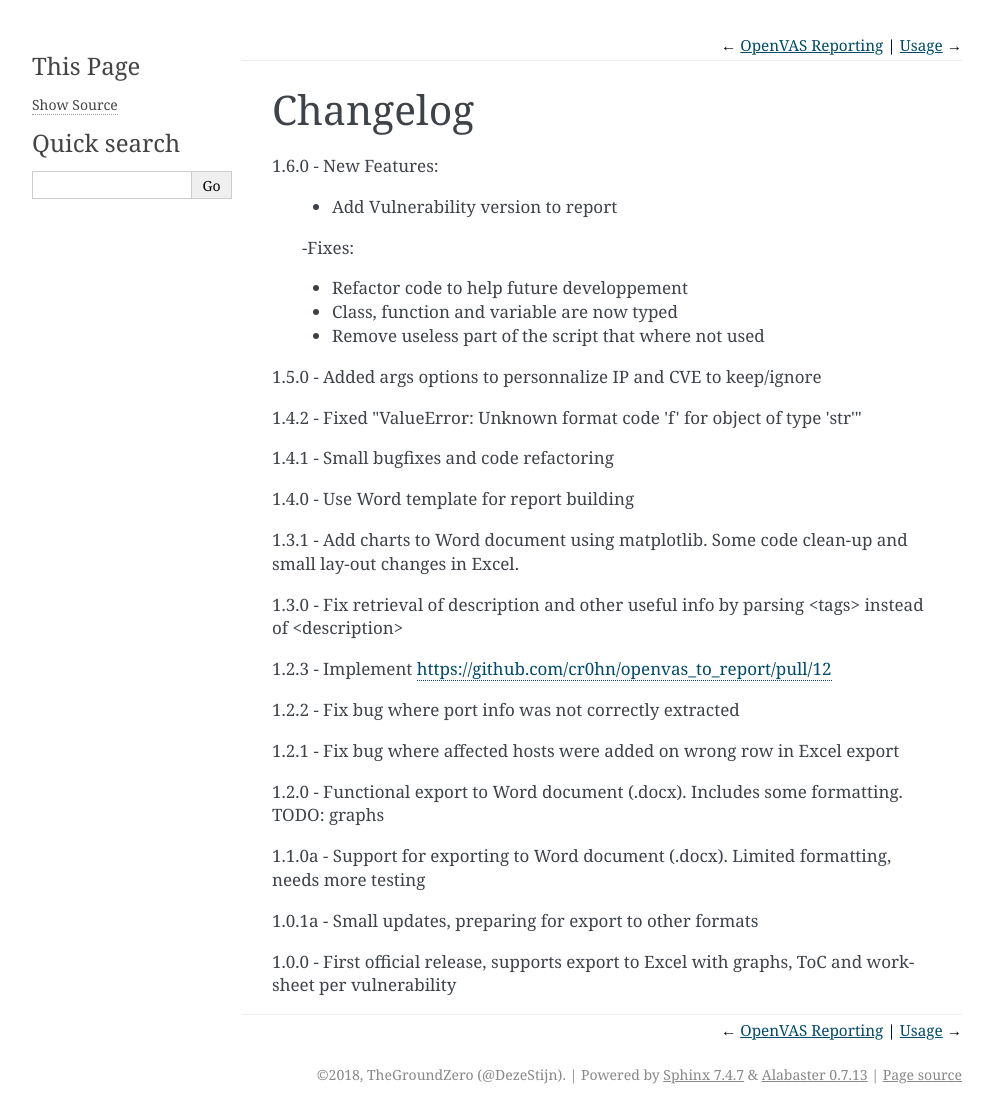
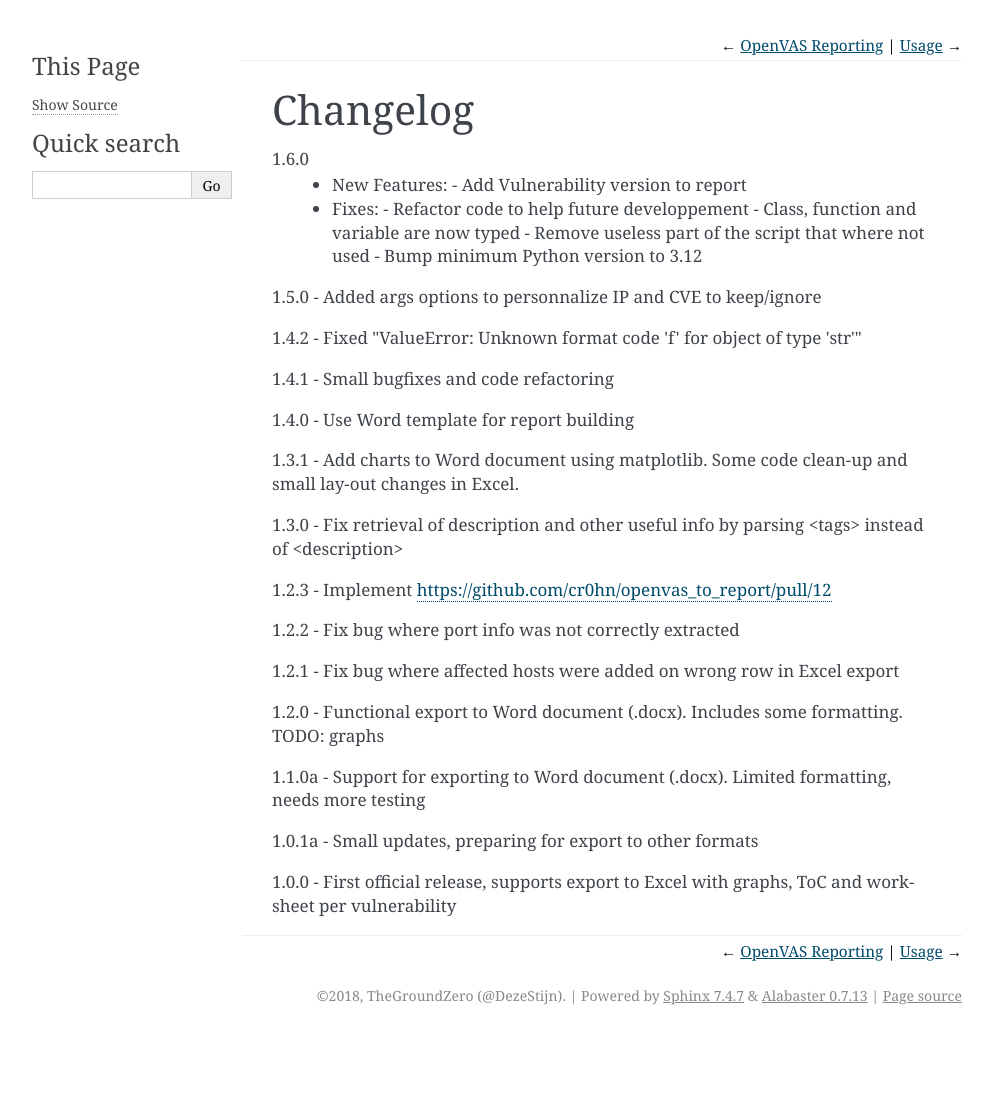
Before and after one commit to TheGroundZero/openvasreporting, a Sphinx documentation site: the page built from docs/changelog.rst, in a window 1280 px wide. Shown: the whole page, without its empty margins (148-1141 px from the left). Built offline with Sphinx 7.4.7, drawn with Linux system fonts in a browser that asks for light colours; after the commit the page ends 1035 px from its top, so only the background shows below that.

Commit message:
Bump python version to 3.12 to fix Pillow version requirement

```diff
--- a/docs/changelog.rst
+++ b/docs/changelog.rst
@@ -1,17 +1,15 @@
 Changelog
 =========
 
-1.6.0  - New Features:
+1.6.0
+       - New Features:
+         - Add Vulnerability version to report
 
-       - Add Vulnerability version to report
-
-       -Fixes:
-
-       - Refactor code to help future developpement
-
-       - Class, function and variable are now typed
-
-       - Remove useless part of the script that where not used
+       - Fixes:
+         - Refactor code to help future developpement
+         - Class, function and variable are now typed
+         - Remove useless part of the script that where not used
+         - Bump minimum Python version to 3.12
 
 1.5.0  - Added args options to personnalize IP and CVE to keep/ignore
 
--- a/setup.cfg
+++ b/setup.cfg
@@ -45,7 +45,7 @@ install_requires =
     python-docx>=0.8.7
     matplotlib>=2.2.2
     netaddr>=0.8.0
-python_requires = >=3.7
+python_requires = >=3.12
 
 [options.packages.find]
 include =
```
Also changed, not shown: 2 other files.
